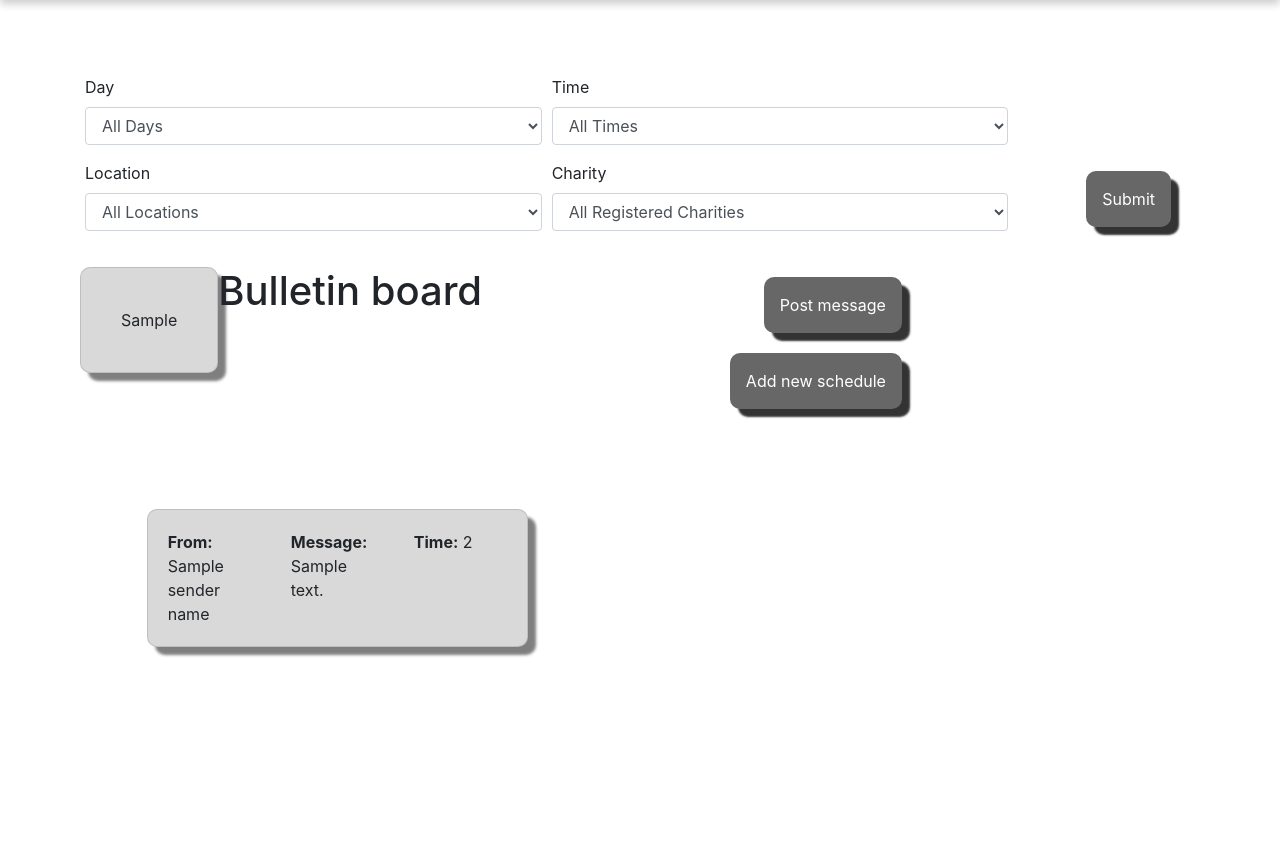
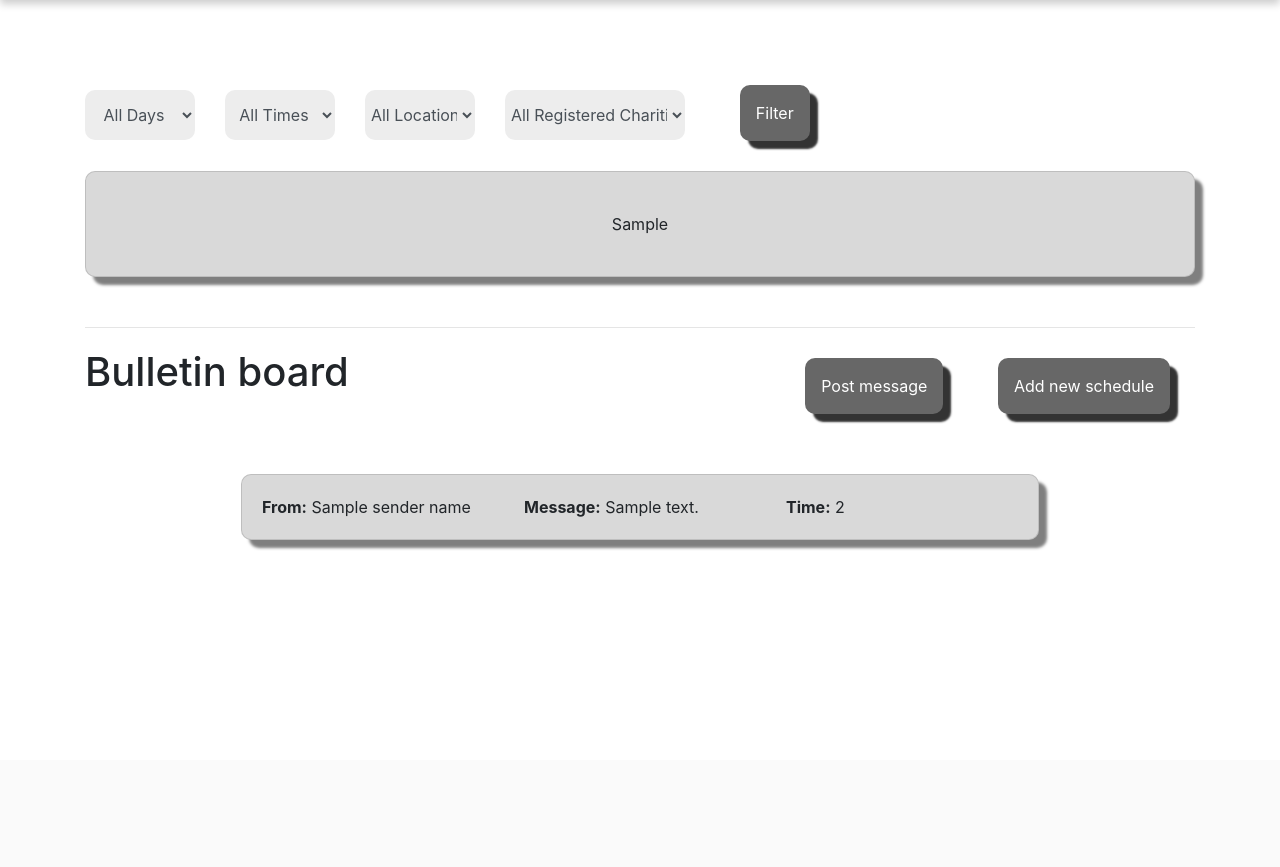
Before and after one commit to hgillesp12/charity_platform, a Flask app: template api/templates/main_page.html in a window 1280 px wide. Shown: the part 75-942 px from the top of the page. After the commit the page ends 625 px from the top, so only its background shows below. Run offline with Flask 3, Linux system fonts and the light colour scheme; the template is opened without the code that fills it: most values are stand-ins (such as "Sample title", 1, 10 or a date in 2020); some libraries are stand-ins or nearby versions.

Commit message:
filter and map restyle

```diff
--- a/api/static/styles.css
+++ b/api/static/styles.css
@@ -106,6 +106,18 @@ body {
   background-color: var(--input-background-color);
   border: none;
 }
+
+.filter {
+  margin-top: 15px;
+  margin-bottom: 10px;
+  border-radius: 10px;
+  height: 50px;
+  text-align: center;
+  background-color: var(--input-background-color);
+  border: none;
+  padding-inline: 2px;
+}
+
 .navbar {
   background-color: rgba(51, 51, 51, 0.2); /* Navbar background color */
   backdrop-filter: blur(20px); /* Blurry effect */
--- a/api/templates/main_page.html
+++ b/api/templates/main_page.html
@@ -23,15 +23,14 @@
 
     <!-- Main Content -->
     <div class="container main-content">
-      <form
-        action="/filter_map/{{ name }}/{{ reg_number }}"
-        method="post">
+      <div class="container">
+        <div class="row justify-content-between">
+            <form action="/filter_map/{{ name }}/{{ reg_number }}" method="post">
                 <!-- Filter section -->
-        <div class="form-row">
+                <div class="row">
                     <!-- Day Dropdown -->
-          <div class="form-group col-md-5">
-              <label for="day">Day</label>
-              <select class="form-control" id="day" name="day">
+                    <div class="col-md-2">
+                        <select class="filter form-control" id="day" name="day">
                             <option value="" {% if not selected_day %}selected{% endif %}>All Days</option>
                             {% for day in days %}
                             <option value="{{ day }}" {% if selected_day == day %}selected{% endif %}>{{ day }}</option>
@@ -40,9 +39,8 @@
                     </div>
 
                     <!-- Time Dropdown -->
-          <div class="form-group col-md-5">
-              <label for="time">Time</label>
-              <select class="form-control" id="time" name="time">
+                    <div class="col-md-2">
+                        <select class="filter form-control" id="time" name="time">
                             <option value="" {% if not selected_time %}selected{% endif %}>All Times</option>
                             {% for time in times %}
                             <option value="{{ time }}" {% if selected_time == time %}selected{% endif %}>{{ time }}</option>
@@ -51,9 +49,8 @@
                     </div>
 
                     <!-- Location Dropdown -->
-          <div class="form-group col-md-5">
-              <label for="location">Location</label>
-              <select class="form-control" id="location" name="location">
+                    <div class="col-md-2">
+                        <select class="filter form-control" id="location" name="location">
                             <option value="" {% if not selected_location %}selected{% endif %}>All Locations</option>
                             {% for location in locations %}
                             <option value="{{ location }}" {% if selected_location == location %}selected{% endif %}>{{ location }}</option>
@@ -62,9 +59,8 @@
                     </div>
 
                     <!-- Charity Name Dropdown -->
-          <div class="form-group col-md-5">
-            <label for="charity">Charity</label>
-            <select class="form-control" id="charity" name="charity">
+                    <div class="col-md-3">
+                        <select class="filter form-control" id="charity" name="charity">
                             <option value="" {% if not selected_charity %}selected{% endif %}>All Registered Charities</option>
                             {% for charity in charities %}
                             <option value="{{ charity }}" {% if selected_charity == charity %}selected{% endif %}>{{ charity }}</option>
@@ -73,14 +69,14 @@
                     </div>
 
                     <!-- Submit Button -->
-      <div class="row justify-content-center">
-          <div class="col-md-5">
-              <input class="btn custom-button btn-primary1 btn-register-page" type="submit" name="submit"
-                  value="Submit" />
+                    <div class="col-md-2">
+                        <input class="btn custom-button btn-primary1 btn-register-page" type="submit" name="submit" value="Filter" />
                     </div>
                 </div>
-      <hr />
             </form>
+        </div>
+    </div>
+
 
       <!-- Map Section -->
       <div class="row margin-row">
@@ -90,6 +86,8 @@
           </div>
         </div>
       </div>
+
+      <hr style="margin-bottom: 20px; margin-top: 50px;"/>
 
       <!-- Bulletin Board Section -->
       <div class="row margin-row">
```
Lines whose indentation alone changed are shown as unchanged.
